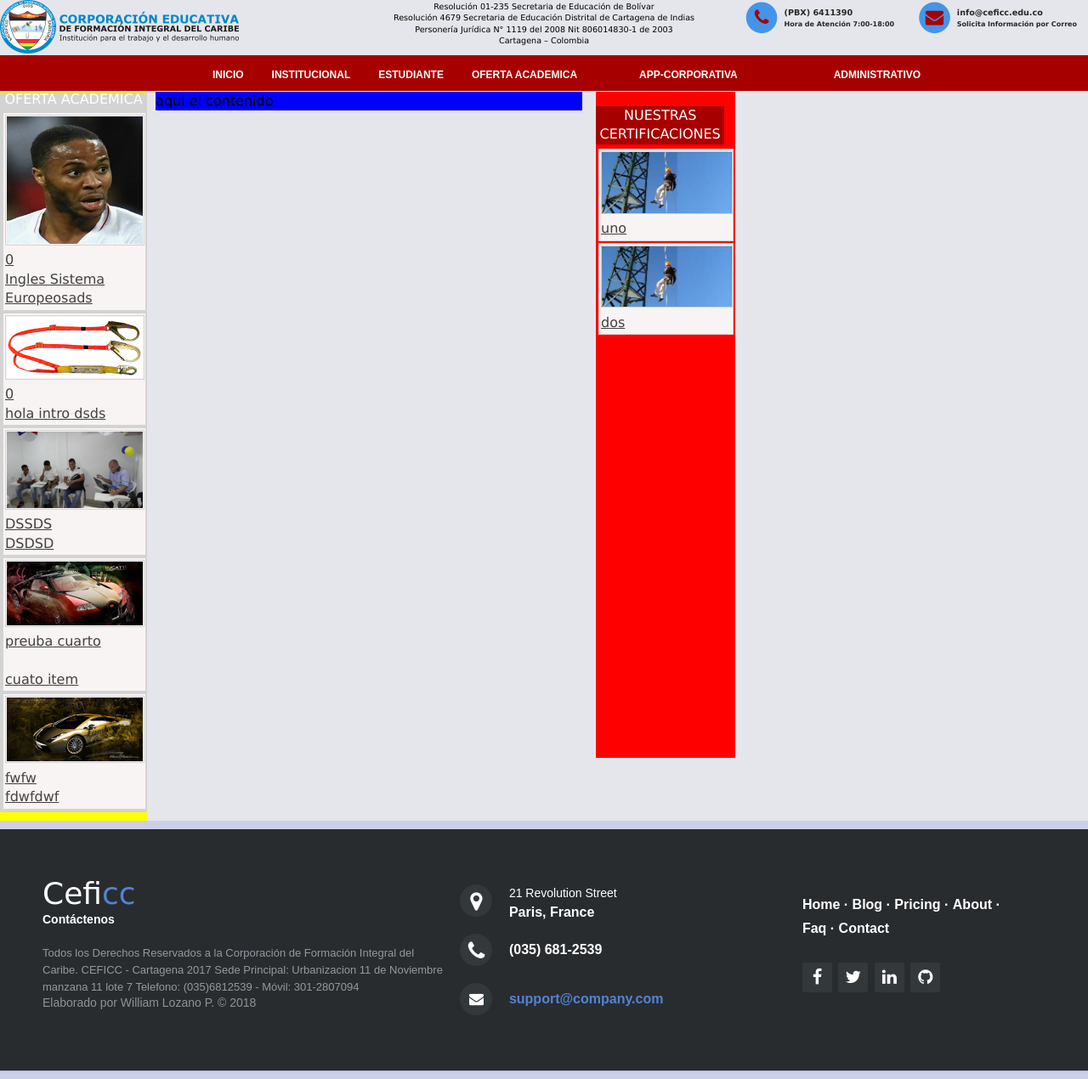
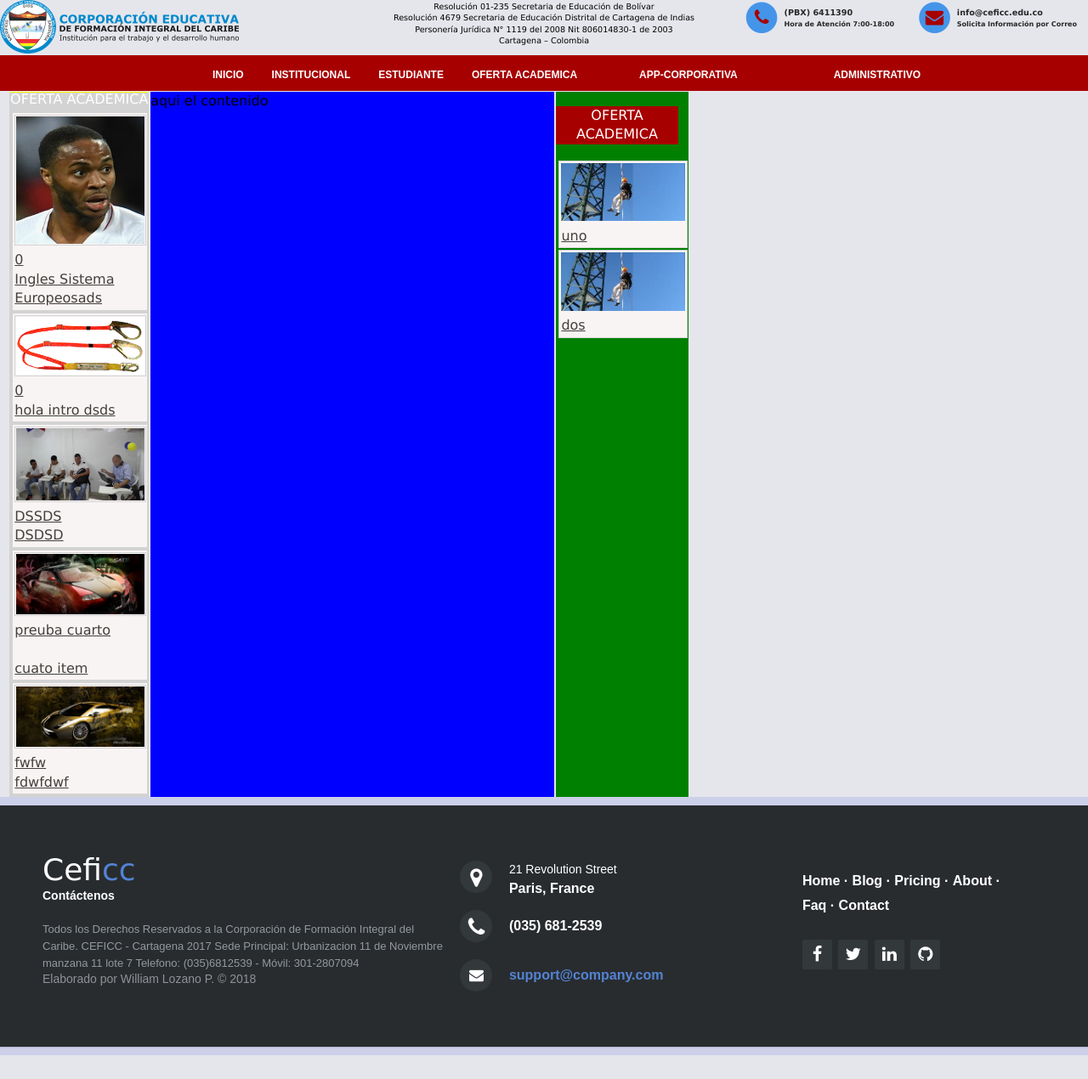
Before and after one commit to sowil6/soluciones_web, a PHP site: page /vista/pageslide.php in a window 1280 px wide. Shown: the whole page at 85% size. After the commit the page ends 1242 px from the top, so only its background shows below. Run offline with PHP 8.4, Linux system fonts and the light colour scheme; some libraries are stand-ins or nearby versions.

Commit message:
columnas iguales

```diff
--- a/Styles/CSSEstiloGeneral.css
+++ b/Styles/CSSEstiloGeneral.css
@@ -38,10 +38,14 @@ a:hover, a:active, a:focus { /* this group of selectors will give a keyboard nav
 	margin: 0 auto; /* the auto value on the sides, coupled with the width, centers the layout */
 }
 .contenedor{
-	 display: table;
+
+	 display: table;margin-top: 1px;
+
 	}
 #contenidos {
   display: table-row;
+  justify-content: center;
+	display:flex;/* y justify-content: center ayudan a centrar el menu*/
 }
 .contentIzquierda, .contentCentro, .contentDerecha {
   display: table-cell;
@@ -49,38 +53,34 @@ a:hover, a:active, a:focus { /* this group of selectors will give a keyboard nav
 .contentIzquierda {
 	float: left;
 	width: 20%;
-/*	max-height:600px;
-*/	background-color: yellow;
-	padding-top: 0px;
+	background-color: yellow;
+	/*padding-top: 0px;
 	padding-right: 0;
 	padding-left: 0;
 	padding-bottom: 10px;
-	margin-top: 1px;
-/*	overflow-x:hidden;
-overflow-y:scroll;*/
+	margin-top: 1px;*/
+	margin-left: 2px;
 }
 .contentCentro {
 	background-color: blue;
 	width: 58%;
 	float: left;
-/*	min-height:400px;
-*/	margin-left: 10px;
+	margin-left: 2px;
+	/*margin-left: 10px;
 	margin-right: 10px;
-	margin-top: 1px;
-/*	overflow-x:hidden;
-overflow-y:scroll;*/
+	margin-top: 1px;*/
+
 }
 .contentDerecha{
-		float:right;
+		float:left;
 	width: 19%;
-/*	min-height:600px;
-*//*	background-color: #E5E6EC;
-*/	padding-top: 0px;
+	margin-left: 2px;
+	/*padding-top: 0px;
 	padding-right: 0;
 	padding-left: 0;
 	padding-bottom: 10px;
-	margin-top: 1px;
-	background-color: red;
+	margin-top: 1px;*/
+	background-color: green;
 		}
 
 /*MASTER UNA COLUMNA*/
--- a/Styles/cssIncludeColumnaDerecha.css
+++ b/Styles/cssIncludeColumnaDerecha.css
@@ -1,10 +1,7 @@
-@charset "utf-8";
-/* CSS Document */
  /*COLUMNA NOVEDADES*/
-.divContentCertificaciones{
+.divColumnaDerecha{
 	width: 100%;
 	float:right;
-/*height:100%;*/
 
 	padding-top: 0px;
 	padding-right: 0;
@@ -13,26 +10,24 @@
 	margin-top: 1px;
 
 }
- .ulCertificaciones {
-	background-color: red;
-width: 100%;
+ .ulColumnaDerecha {
+	width: 100%;
 	list-style: none;
 	padding: 1px;
 	margin: auto;
 	/*	box-sizing: border-box;*/
 	flex-wrap: wrap;
 }
-.ulCertificaciones li {
+.ulColumnaDerecha li {
 width:auto;
   background-color:#F9F4F4;
-
 	margin: 2px;/*separacion entre imagenes*/
 	border: 1px solid #D3D3D3; /*LightGray */
 padding:2px; /*ayuda a separar los marcos*/
 	justify-content: center;
 	display:flex;/* y justify-content: center ayudan a centrar el menu*/
 }
-.ulCertificaciones embed {
+.ulColumnaDerecha embed {
 	width: 100%;
 	/*height: 500px;*/
 /*	border: 1px solid #D3D3D3;
@@ -45,7 +40,7 @@ padding:10px;Pone marco a la imagen*/
 
 }
 
-.divTituloCertificaciones {
+.divTituloColumnaDerecha {
 	width: 92%;
   /* background-color:red;*/
    background-color:#a70000 !important;
@@ -57,7 +52,7 @@ padding:10px;Pone marco a la imagen*/
 /*  line-height:25px;baja o sube los elementos del menu*/
 
  }
- .divTituloCertificaciones p{
+ .divTituloColumnaDerecha p{
 color:#FFFFFF;
 /*margin-top:1px;
 margin-bottom:0;
--- a/Templates/plantillaBase.dwt.php
+++ b/Templates/plantillaBase.dwt.php
@@ -34,7 +34,7 @@ aqui el contenido
   <!-- TemplateEndEditable --><!-- end .content -->
 
 <div class="contentDerecha">
-   <?php include("../includes/includeCertificacionesColumnaDerecha.php")?>
+   <?php include("../includes/includeColumnaDerecha.php")?>
 </div>
 </div><!-- end .contenidos -->
 </div><!-- end .contenedor -->
--- a/includes/includeCertificacionesColumnaDerecha.php
+++ /dev/null
@@ -1,34 +0,0 @@
-
-  <link rel="stylesheet" type="text/css" href="../Styles/cssIncludeColumnaDerecha.css">
-  <div class="divContentCertificaciones">
-      <div class="divTituloCertificaciones">
-          <p>
-    NUESTRAS CERTIFICACIONES</p>
-     </div>
-    <div class="divCertificaciones">
-
-    <?php
-
-$master="derecha";
-$canciones = simplexml_load_file("../XMLPage/xmlCargaCertificaciones.xml");
-echo' <ul class="ulCertificaciones">';
-foreach($canciones as $cancion)
-{
-  $info = new SplFileInfo($cancion->foto);//obtenemos la extension del archivo
-  $ext= $info->getExtension();
-$estado=ValidaExtension($ext);//con la extension evaluamos si es tipo imagen o video
-if($estado==1){
-  //si es imagen se embebe en el control html imagen
-$HTMLfoto_OVideo= "<embed class='" .$master. "imagenoVideo '   src = '../Img/".$cancion->foto. "' />";
-}else{
-  //si es video se embebe en el control html video
-$HTMLfoto_OVideo= "<video controls  class='" .$master. "imagenoVideo'> <source src = '../Img/".$cancion->foto. "' type = 'video/mp4' > <source src = '../img/" . $cancion->foto. "' type = 'video/ogg' ></ video >";
-    }
-echo'<li><a href="'.$cancion->urlFile.'?Accion='.$cancion->Codigo.'&dcod='.$cancion->DetalleCodigo.'">'.$HTMLfoto_OVideo. $cancion->Titulo.'</br> '. $cancion->introduccionNoticia.'</a>';
-echo '</li>';
-}
-echo'</ul>';
-
-?>
-    </div>
-       </div>
--- /dev/null
+++ b/includes/includeColumnaDerecha.php
@@ -0,0 +1,74 @@
+<!doctype html>
+<html>
+<head>
+<meta charset="utf-8">
+<title>Documento sin título</title>
+</head>
+  <link rel="stylesheet" type="text/css" href="../Styles/cssIncludeColumnaDerecha.css">
+
+<div class="divColumnaDerecha">
+  <div class="divTituloColumnaDerecha">
+<p>OFERTA ACADEMICA</p>
+ </div>
+         <?php
+
+$master="ColumnaDerecha";
+$canciones = simplexml_load_file("../XMLPage/xmlCargaCertificaciones.xml");
+echo'	<ul class="ulColumnaDerecha">';
+foreach($canciones as $cancion)
+{
+	$info = new SplFileInfo($cancion->foto);//obtenemos la extension del archivo
+	$ext= $info->getExtension();
+$estado=ValidaExtension($ext);//con la extension evaluamos si es tipo imagen o video
+if($estado==1){
+	//si es imagen se embebe en el control html imagen
+$HTMLfoto_OVideo= "<embed class='" .$master. "imagenoVideo '   src = '../Img/".$cancion->foto. "' />";
+}else{
+	//si es video se embebe en el control html video
+$HTMLfoto_OVideo= "<video controls  class='" .$master. "imagenoVideo'> <source src = '../Img/".$cancion->foto. "' type = 'video/mp4' > <source src = '../img/" . $cancion->foto. "' type = 'video/ogg' ></ video >";
+		}
+
+/*if($cancion->Codigo==$v2){}*/
+echo'<li><a href="'.$cancion->urlFile.'?Accion='.$cancion->Codigo.'">'.$HTMLfoto_OVideo.' </br>'. $cancion->Titulo.'</br> '. $cancion->introduccionNoticia.'</a>';
+echo '</li>';
+}
+echo'</ul>';
+
+  /*function ValidaExtension($sExtension) {
+
+            $resul;
+            switch ($sExtension)
+            {
+                case "jpg":
+                case "jpeg":
+                case "png":
+                case "gif":
+                case "bmp":
+                case "JPG":
+                case "JPEG":
+                case "PNG":
+                case "GIF":
+                case "BMP":
+               $resul=TRUE;
+
+                break;
+
+                default:
+                case "mp4":
+                case "avi":
+                case "wmv":
+				$resul=FALSE;
+                    break;
+            }
+return $resul;
+
+
+
+        }*/
+?>
+
+    </div>
+
+<body>
+</body>
+</html>
--- a/vista/catalogocertificaciones.php
+++ b/vista/catalogocertificaciones.php
@@ -61,7 +61,7 @@ echo'</ul>';
   <!-- InstanceEndEditable --><!-- end .content -->
 
 <div class="contentDerecha">
-   <?php include("../includes/includeCertificacionesColumnaDerecha.php")?>
+   <?php include("../includes/includeColumnaDerecha.php")?>
 </div>
 </div><!-- end .contenidos -->
 </div><!-- end .contenedor -->
--- a/vista/catalogoform.php
+++ b/vista/catalogoform.php
@@ -60,7 +60,7 @@ echo'</ul>';
   <!-- InstanceEndEditable --><!-- end .content -->
 
 <div class="contentDerecha">
-   <?php include("../includes/includeCertificacionesColumnaDerecha.php")?>
+   <?php include("../includes/includeColumnaDerecha.php")?>
 </div>
 </div><!-- end .contenidos -->
 </div><!-- end .contenedor -->
--- a/vista/detallecatalogo.php
+++ b/vista/detallecatalogo.php
@@ -93,7 +93,7 @@ echo'</ul>';
   <!-- InstanceEndEditable --><!-- end .content -->
 
 <div class="contentDerecha">
-   <?php include("../includes/includeCertificacionesColumnaDerecha.php")?>
+   <?php include("../includes/includeColumnaDerecha.php")?>
 </div>
 </div><!-- end .contenidos -->
 </div><!-- end .contenedor -->
--- a/vista/ofertaacademica.php
+++ b/vista/ofertaacademica.php
@@ -67,7 +67,7 @@ echo'</ul>';
   <!-- InstanceEndEditable --><!-- end .content -->
 
 <div class="contentDerecha">
-   <?php include("../includes/includeCertificacionesColumnaDerecha.php")?>
+   <?php include("../includes/includeColumnaDerecha.php")?>
 </div>
 </div><!-- end .contenidos -->
 </div><!-- end .contenedor -->
--- a/vista/pageslide.php
+++ b/vista/pageslide.php
@@ -33,7 +33,7 @@
   <!-- InstanceEndEditable --><!-- end .content -->
 
 <div class="contentDerecha">
-   <?php include("../includes/includeCertificacionesColumnaDerecha.php")?>
+   <?php include("../includes/includeColumnaDerecha.php")?>
 </div>
 </div><!-- end .contenidos -->
 </div><!-- end .contenedor -->
```
